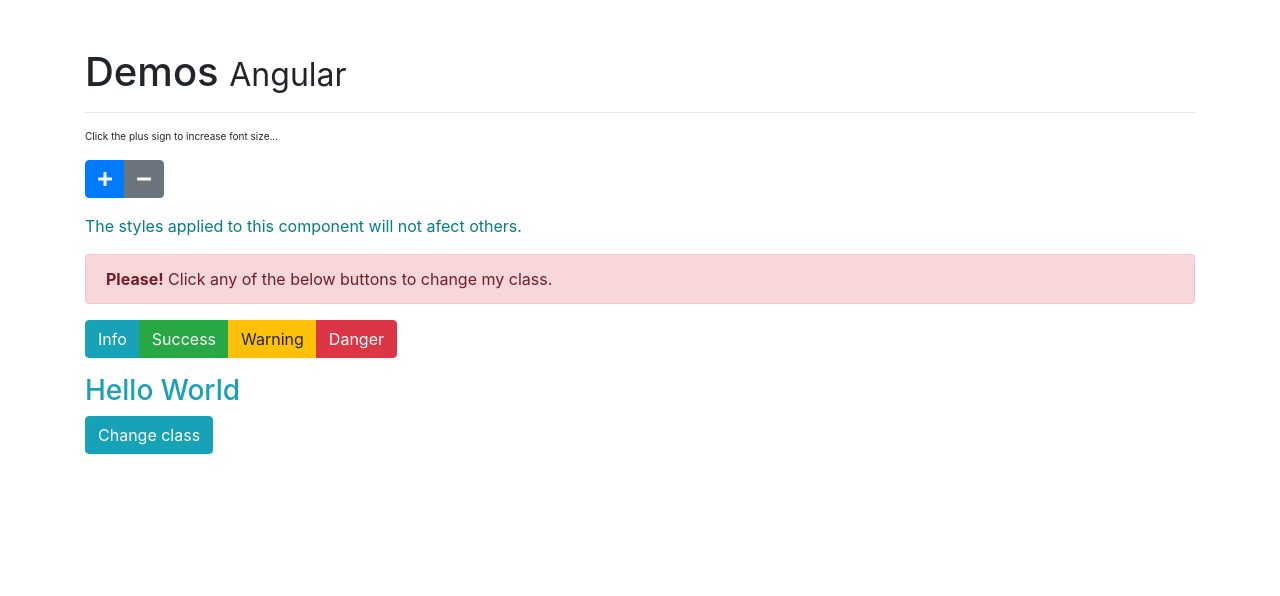
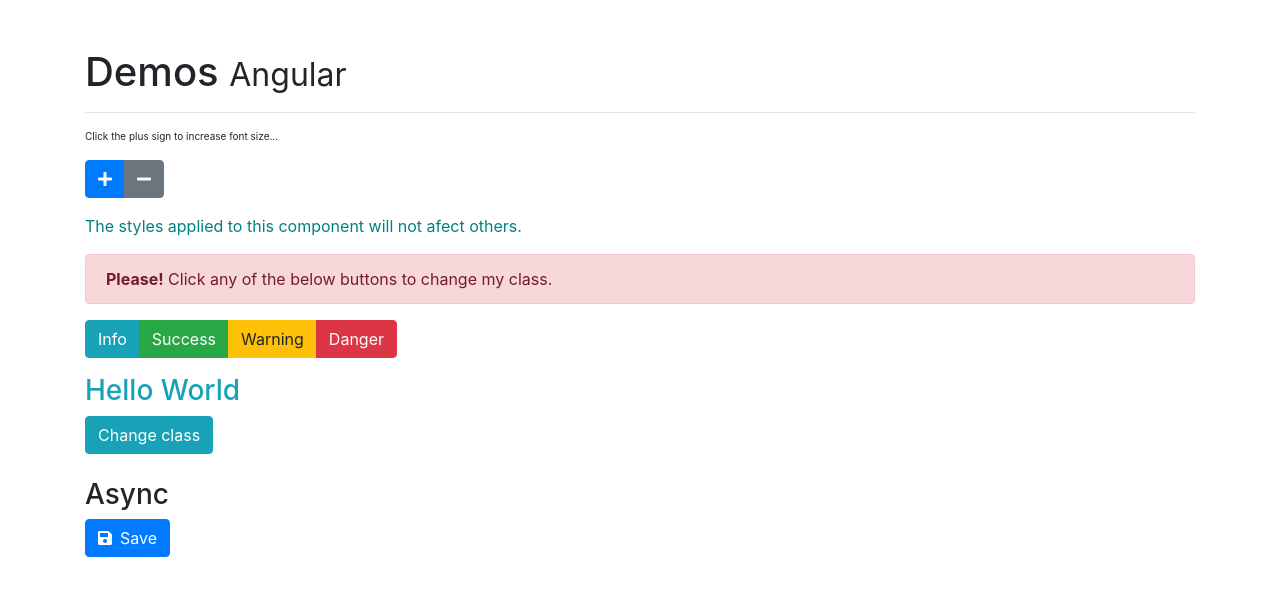
Before and after one commit to H3t0r/angular-udemy, an Angular app: page / in a window 1280 px wide. Shown: the top 596 px of the page. Built offline with nearby package versions, Linux system fonts and the light colour scheme.

Commit message:
Update ngClass demonstrations

```diff
--- a/src/app/components/ng-class/ng-class.component.html
+++ b/src/app/components/ng-class/ng-class.component.html
@@ -22,3 +22,9 @@
 >
   Change class
 </button>
+<br /><br />
+<h3>Async</h3>
+<button type="button" class="btn btn-primary" (click)="executeAsync()" [disabled]="loading">
+  <i class="fas mr-2" [ngClass]="{ 'fa-save': !loading, 'fa-sync fa-spin': loading }"></i>
+  <span *ngIf="!loading">Save</span> <span *ngIf="loading">Saving</span>
+</button>
--- a/src/app/components/ng-class/ng-class.component.ts
+++ b/src/app/components/ng-class/ng-class.component.ts
@@ -1,17 +1,21 @@
-import { Component, OnInit } from '@angular/core';
+import { Component } from '@angular/core';
 
 @Component({
   selector: 'app-ng-class',
   templateUrl: './ng-class.component.html',
   styles: [],
 })
-export class NgClassComponent implements OnInit {
+export class NgClassComponent {
   alertClass = 'alert-danger';
   asProperties: Object = {
     danger: false,
   };
+  loading = false;
 
   constructor() {}
 
-  ngOnInit() {}
+  executeAsync() {
+    this.loading = true;
+    setTimeout(() => (this.loading = false), 3000);
+  }
 }
```
